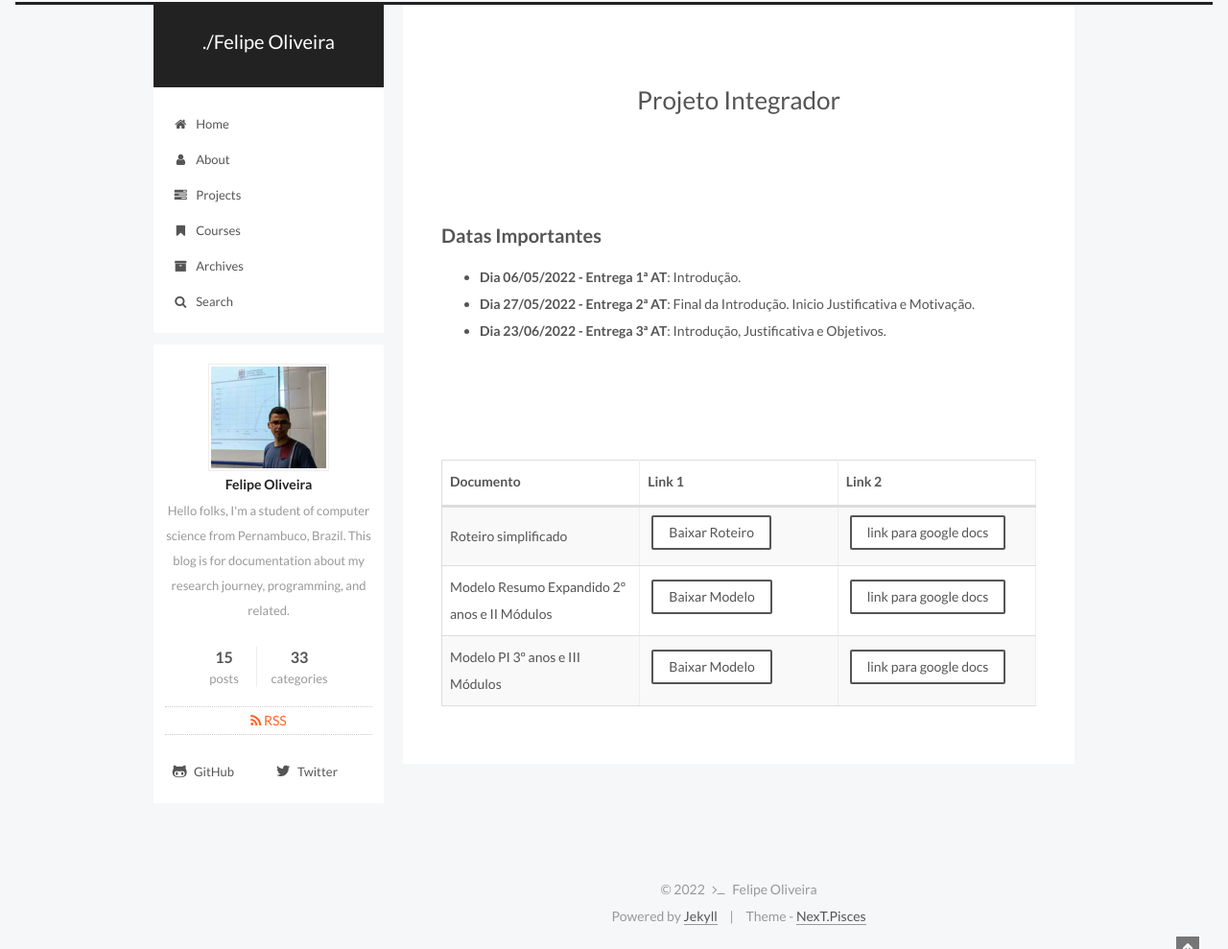
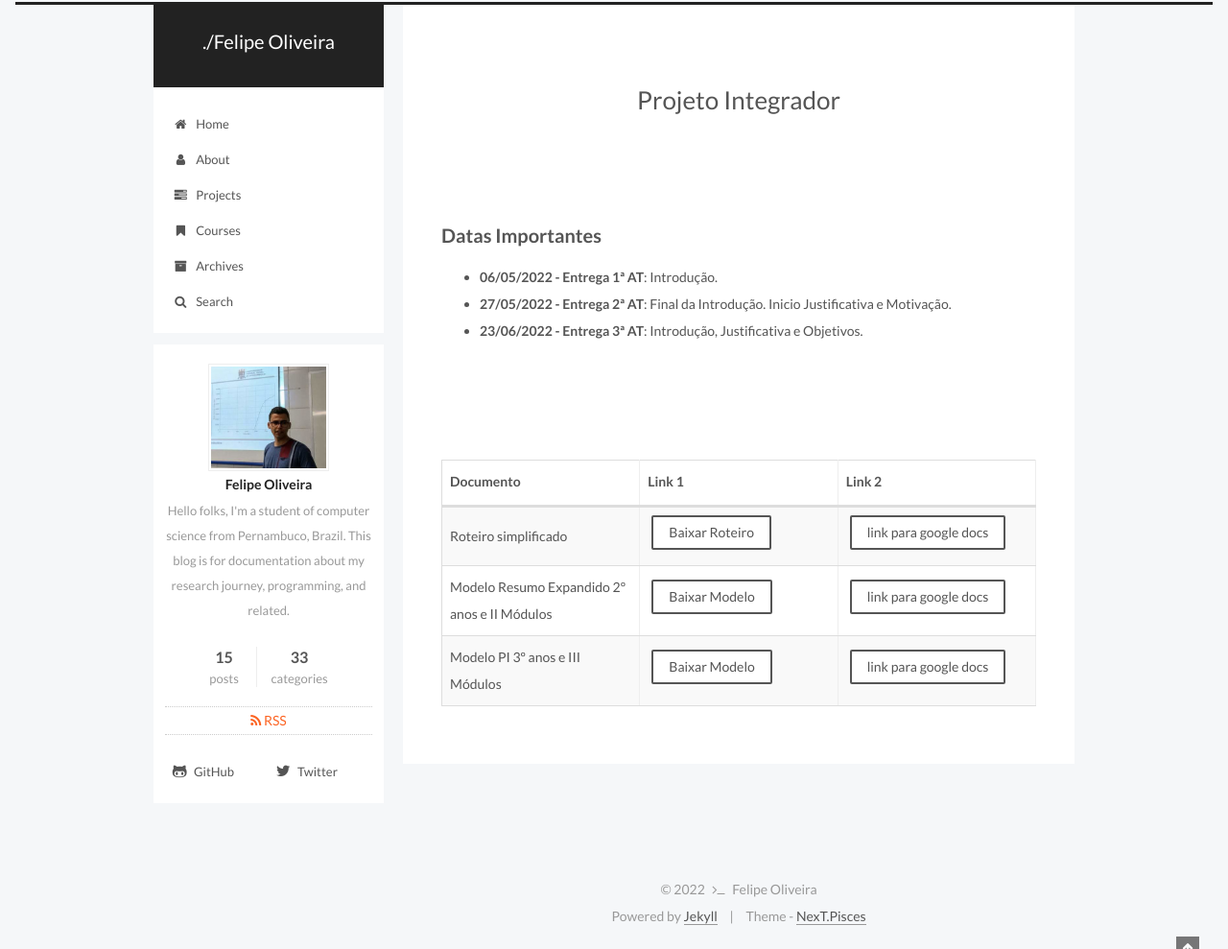
Before and after one commit to fdoliv/fdoliv.github.io, a Jekyll site: the page built from courses/pi/index.md, in a window 1280 px wide. Shown: the whole page at 96% size. Built offline with Jekyll 4.4.1, drawn with Linux system fonts in a browser that asks for light colours.

Commit message:
Remoção da palavra dia

```diff
--- a/courses/pi/index.md
+++ b/courses/pi/index.md
@@ -12,9 +12,9 @@ comments: false
 
 <br/>
 ## Datas Importantes
-* **Dia 06/05/2022 - Entrega 1ª AT**: Introdução.
-* **Dia 27/05/2022 - Entrega 2ª AT**: Final da Introdução. Inicio Justificativa e Motivação.
-* **Dia 23/06/2022 - Entrega 3ª AT**: Introdução, Justificativa e Objetivos.
+* **06/05/2022 - Entrega 1ª AT**: Introdução.
+* **27/05/2022 - Entrega 2ª AT**: Final da Introdução. Inicio Justificativa e Motivação.
+* **23/06/2022 - Entrega 3ª AT**: Introdução, Justificativa e Objetivos.
 
 
 
```
